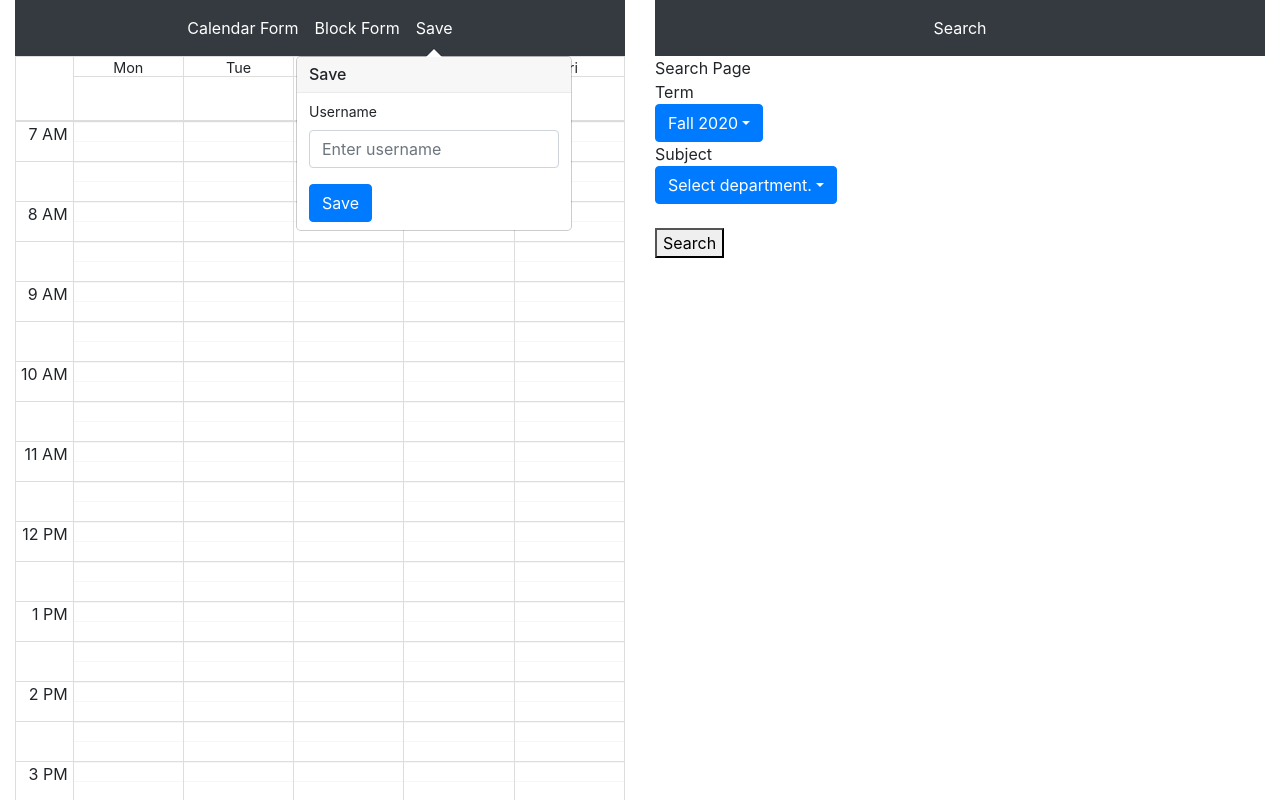
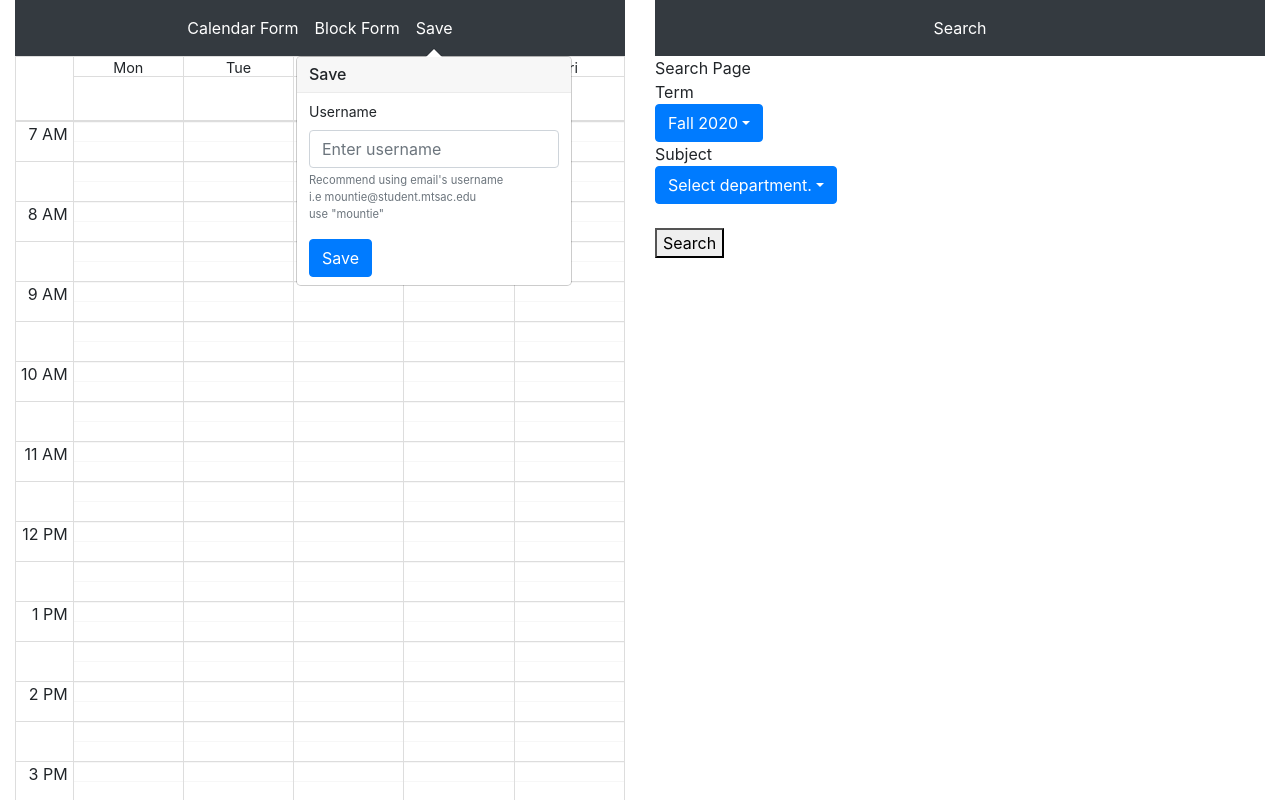
Before and after one commit to AnyFinCanHappen/mtsac_scheduler_fe, a React (Create React App) app: page / in a window 1280 px wide. Both pictures are taken after a click on the button "Save". Built offline with nearby package versions, Linux system fonts and the light colour scheme.

Commit message:
App will now show if save is successful.

```diff
--- a/src/App.js
+++ b/src/App.js
@@ -26,9 +26,18 @@ class App extends Component{
       username: "",
       isBlockForm: false,
       showPopover: false,
+      isSaving:false,
+      saveSuccessful:false,
       target:null
     }
   }
+
+  shouldComponentUpdate(nextProps, nextState){
+    const prevSelectedCourses = this.state.selectedCourses;
+    const nextSelectedCourses = nextState.selectedCourses;
+    return Object.keys(prevSelectedCourses).length !== Object.keys(nextSelectedCourses);
+  }
+
   pushCourse = (e,course) =>{
     let {selectedCourses, eventList} = this.state;
     if(!selectedCourses[course.CRN]){
@@ -59,24 +68,35 @@ class App extends Component{
     });
   }
 
-
-  saveCourse = (event) =>{
+  saveCourse = () =>{
     let {selectedCourses, eventList,username} = this.state;
-    console.log(event.target)
     if(username !== ""){
       const payload = {
         selectedCourses: selectedCourses,
         eventList: eventList,
         username: username
       };
-
+      this.setState({isSaving:true});
       Courses.saveClasses(payload)
       .then(response =>{
         console.log(response);
+        if(response.data.resultCode === 300){
+            this.setState({
+              isSaving:false,
+              saveSuccessful:true
+            });
+        }
+        else{
+          this.setState({
+            isSaving:false,
+            saveSuccessful:false
+          })
+        }
       });
-
     }
   }
+
+
 
   handleChange = (event) =>{
     event.preventDefault();
@@ -92,14 +112,14 @@ class App extends Component{
   }
 
   getUsername = () =>{
-    const {showPopover, target} = this.state;
+    const {showPopover, target, isSaving, saveSuccessful} = this.state;
     return(
       <Overlay
         show = {showPopover}
         target = {target}
         placement = "bottom"
         rootClose = {true}
-        onHide = {() => {this.setState({showPopover:false})}}
+        onHide = {() => {this.setState({showPopover:false, isSaving:false, saveSuccessful:false})}}
       >
         <Popover id = "popover-basic">
           <Popover.Title as = "h3">Save</Popover.Title>
@@ -111,6 +131,24 @@ class App extends Component{
                   placeholder="Enter username"
                   onChange = {this.handleChange}
                 />
+                <Form.Text className="text-muted">
+                  Recommend using email's username
+                  <br></br>
+                  i.e mountie@student.mtsac.edu
+                  <br></br>
+                  use "mountie"
+                </Form.Text>
+
+                {isSaving &&
+                  <Form.Text>
+                  Saving
+                  </Form.Text>
+                }
+                {!isSaving && saveSuccessful &&
+                  <Form.Text>
+                  Save successful
+                  </Form.Text>
+                }
               </Form.Group>
               <Button onClick = {this.saveCourse}>Save</Button>
             </Form>
```
